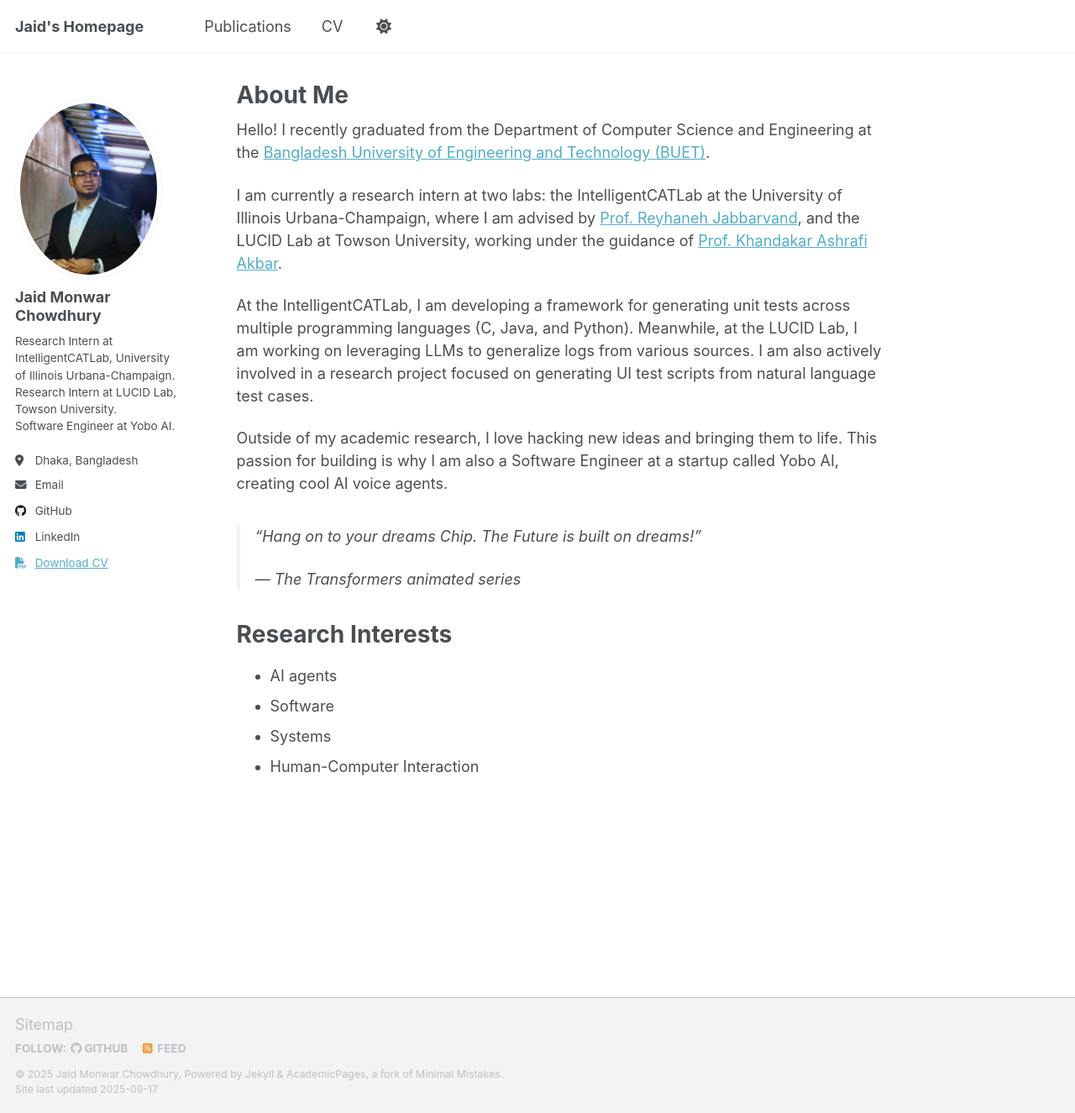
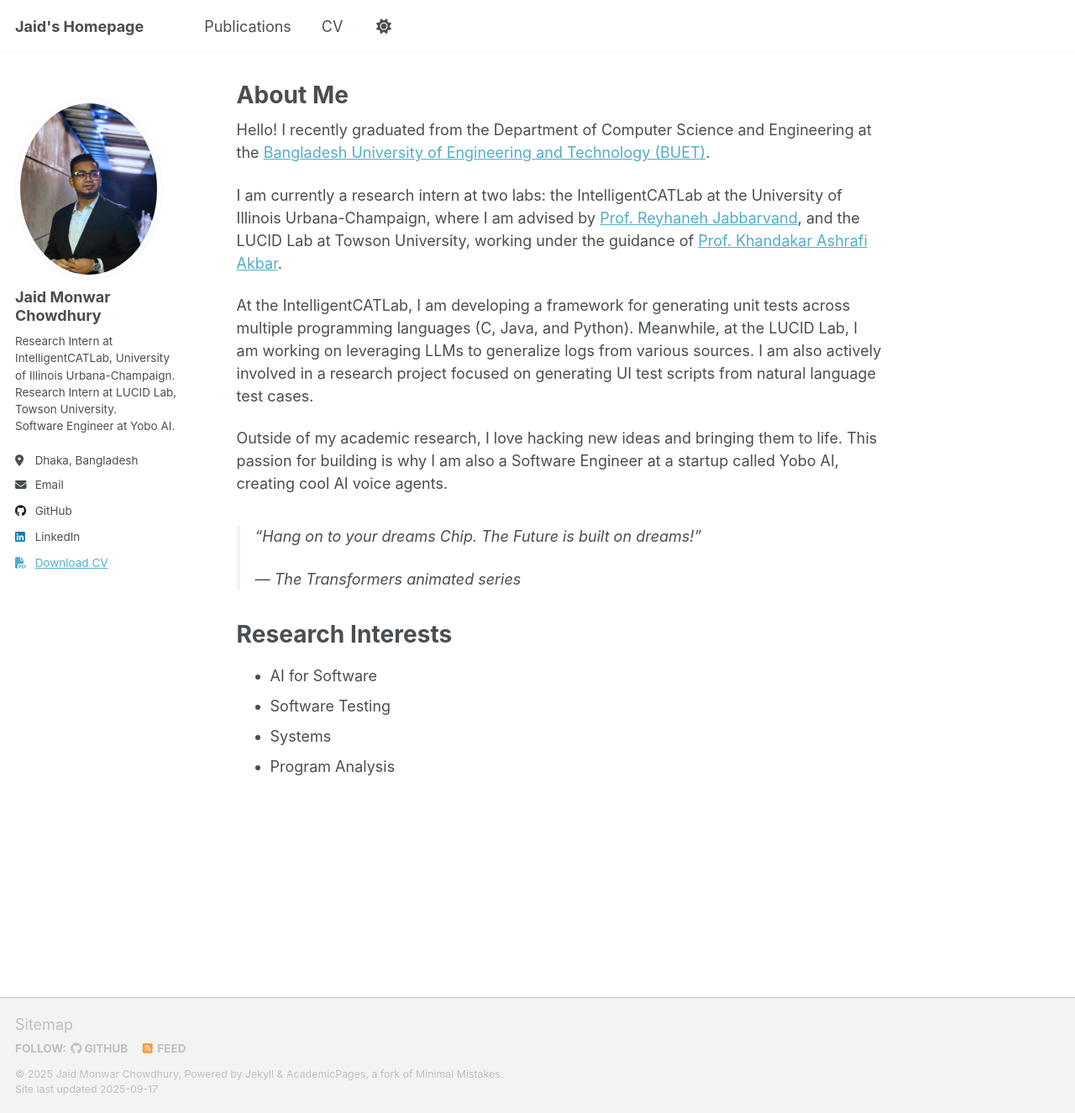
Before and after one commit to jaid-monwar/jaid-monwar.github.io, a Jekyll site: the page built from _pages/about.md, in a window 1280 px wide and 1325 px high. Shown: the whole window at 84% size. Built offline with Jekyll 4.4.1, drawn with Linux system fonts in a browser that asks for light colours; a script that is not in the unit is left out.

Commit message:
update research interest

```diff
--- a/_pages/about.md
+++ b/_pages/about.md
@@ -21,7 +21,7 @@ Outside of my academic research, I love hacking new ideas and bringing them to l
 
 # Research Interests
 
-- AI agents
-- Software
+- AI for Software
+- Software Testing
 - Systems
-- Human-Computer Interaction
+- Program Analysis
```
